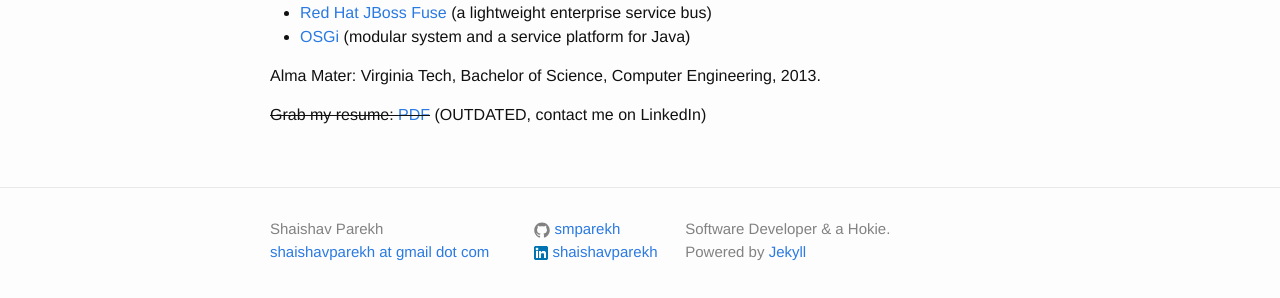
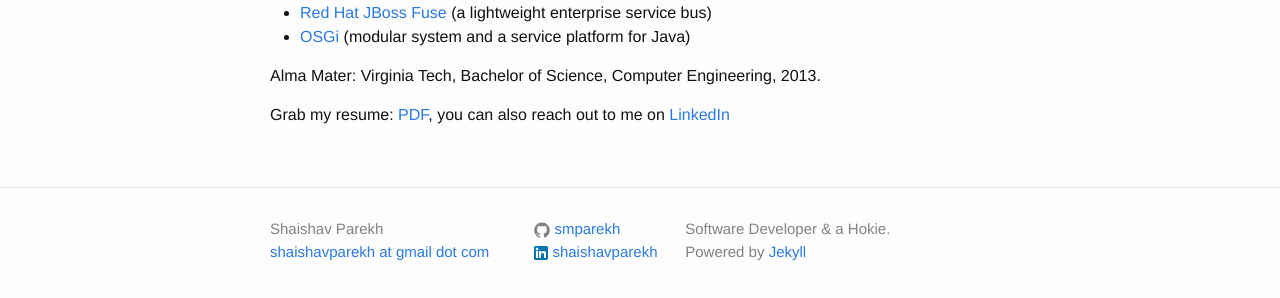
Before and after one commit to smparekh/smparekh.github.io, a Jekyll site: the page built from about.md, in a window 1280 px wide. Shown: the part 820-1118 px from the top of the page. Built offline with Jekyll 4.4.1, drawn with Linux system fonts in a browser that asks for light colours.

Commit message:
Update resume

```diff
--- a/about.md
+++ b/about.md
@@ -33,7 +33,7 @@
 
 Alma Mater: Virginia Tech, Bachelor of Science, Computer Engineering, 2013.
 
-~~Grab my resume: [PDF](/downloads/Resume.pdf)~~ (OUTDATED, contact me on LinkedIn)
+Grab my resume: [PDF](/downloads/Resume.pdf), you can also reach out to me on [LinkedIn](https://linkedin.com/in/shaishavparekh)
 
 [1]: http://camel.apache.org/ "Apache Camel"
 [2]: http://activemq.apache.org/ "Apache ActiveMQ"
```
Also changed, not shown: 1 other file.
